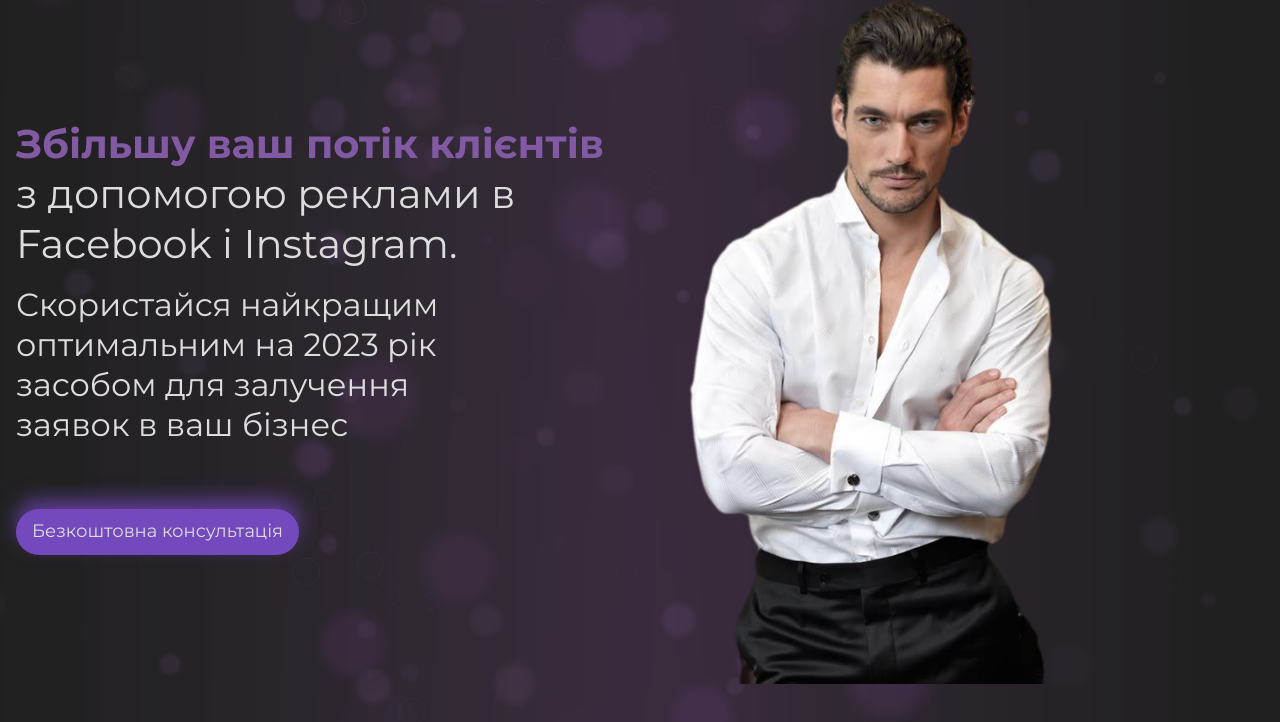
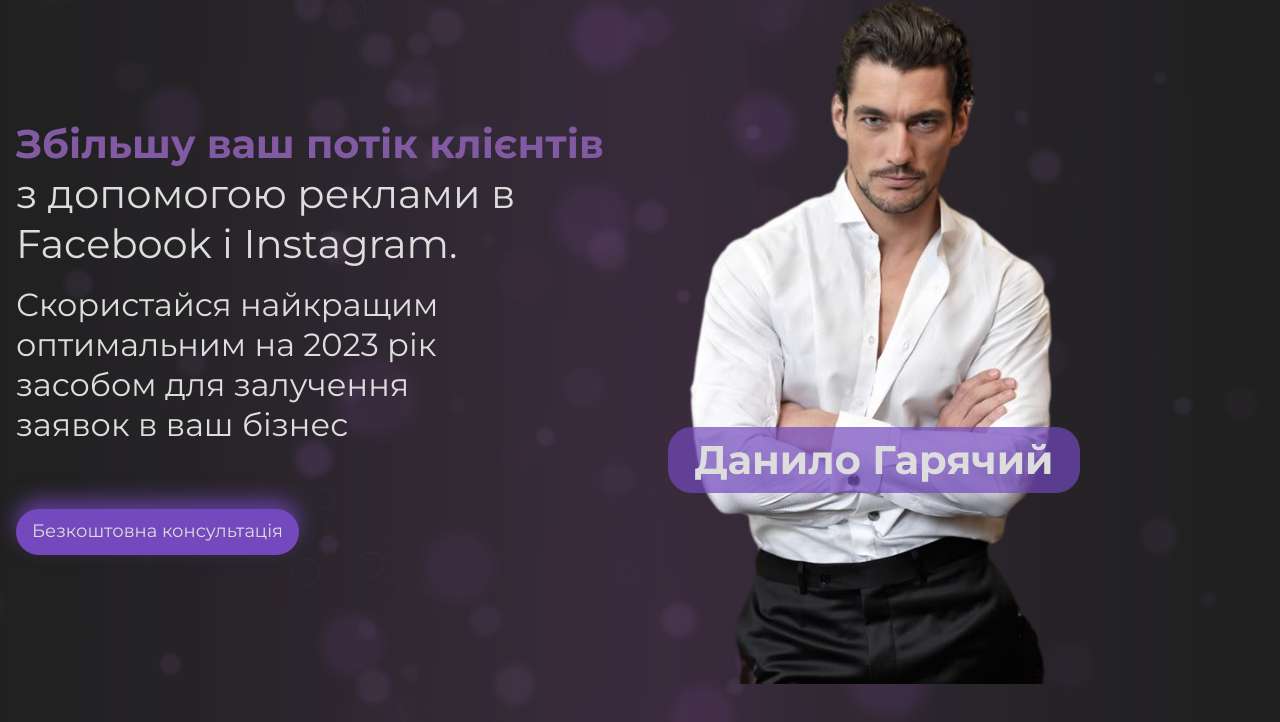
Before and after one commit to Rostyslav-Stetsyk/gariachiy-agency, a website: page index.html in a window 1280 px wide. Shown: the part 78-800 px from the top of the page. Drawn offline with nearby package versions, Linux system fonts and the light colour scheme.

Commit message:
last fixs

```diff
--- a/css/style.css
+++ b/css/style.css
@@ -175,6 +175,18 @@ a:hover {
     width: 288px;
 }
 
+.author-name {
+    position: absolute;
+    left: 50%;
+    transform: translateX(-50%);
+    width: 264px;
+    bottom: 92px;
+    color: var(--text-color);
+    padding: 8px 16px;
+    background-color: var(--shadow-color);
+    border-radius: 24px;
+}
+
 /* benefits */
 
 .benefits-list {
@@ -321,6 +333,16 @@ a:hover {
         width: 520px;
     }
 
+    .author-name {
+        left: 45%;
+        width: 412px;
+        height: 66px;
+        font-size: 40px;
+        top: 436px;
+        border-radius: 24px;
+        text-align: center;
+    }
+
     /* benefits */
     .title {
         text-align: center;
--- a/index.html
+++ b/index.html
@@ -50,11 +50,16 @@
             заявок в ваш бізнес
           </p>
           <button type="button" class="button">Безкоштовна консультація</button>
-          <picture class="photo"
-            ><source srcset="./img/hero-desc.png" media="(min-width: 1024px)" />
-            <source width="288" srcset="./img/hero-mob.png" />
-            <img src="./img/hero-mob.png"
-          /></picture>
+          <div class="photo">
+            <picture
+              ><source
+                srcset="./img/hero-desc.png"
+                media="(min-width: 1024px)" />
+              <source width="288" srcset="./img/hero-mob.png" />
+              <img src="./img/hero-mob.png"
+            /></picture>
+            <h2 class="author-name">Данило Гарячий</h2>
+          </div>
         </div>
       </section>
 
```
